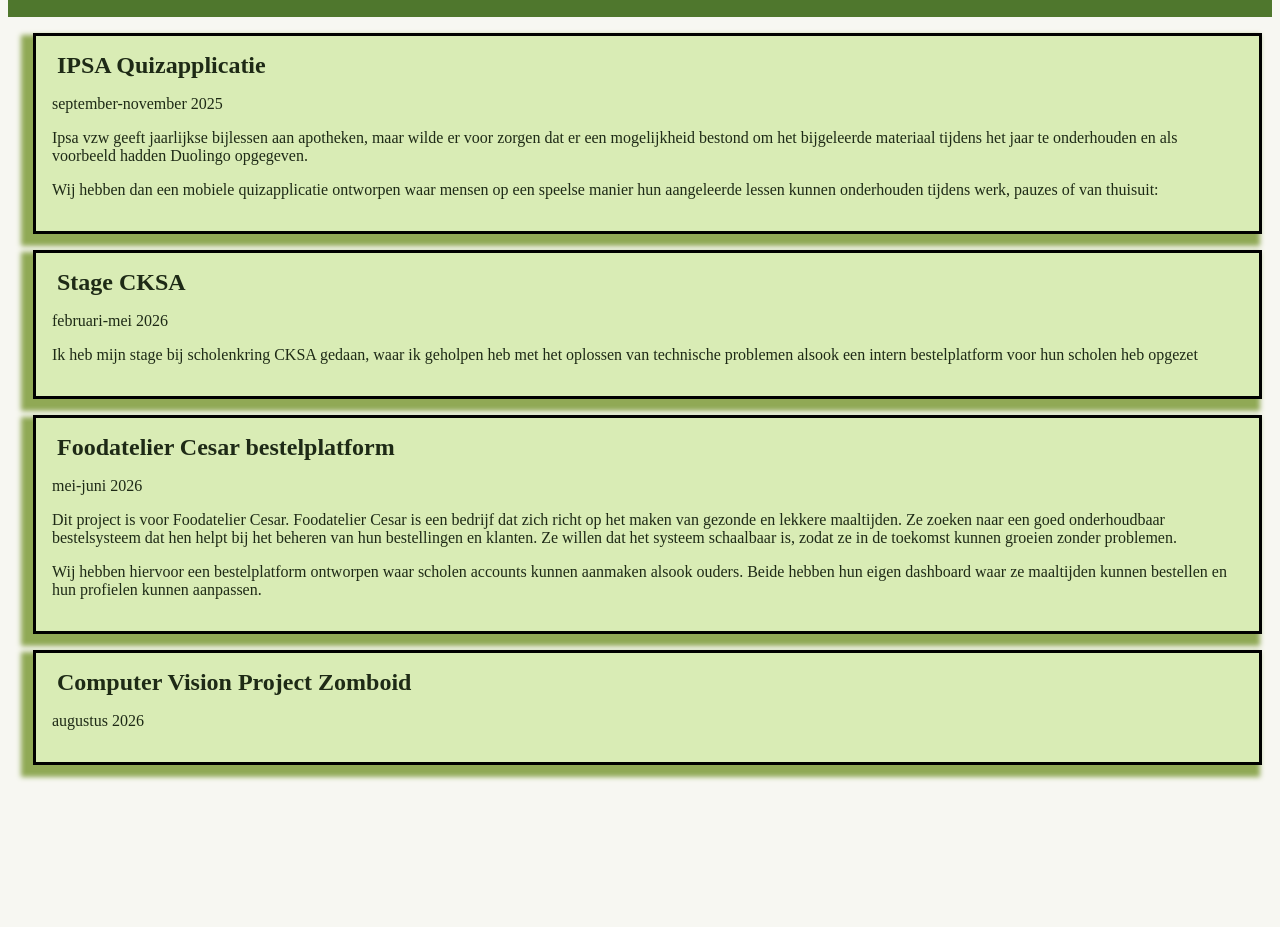
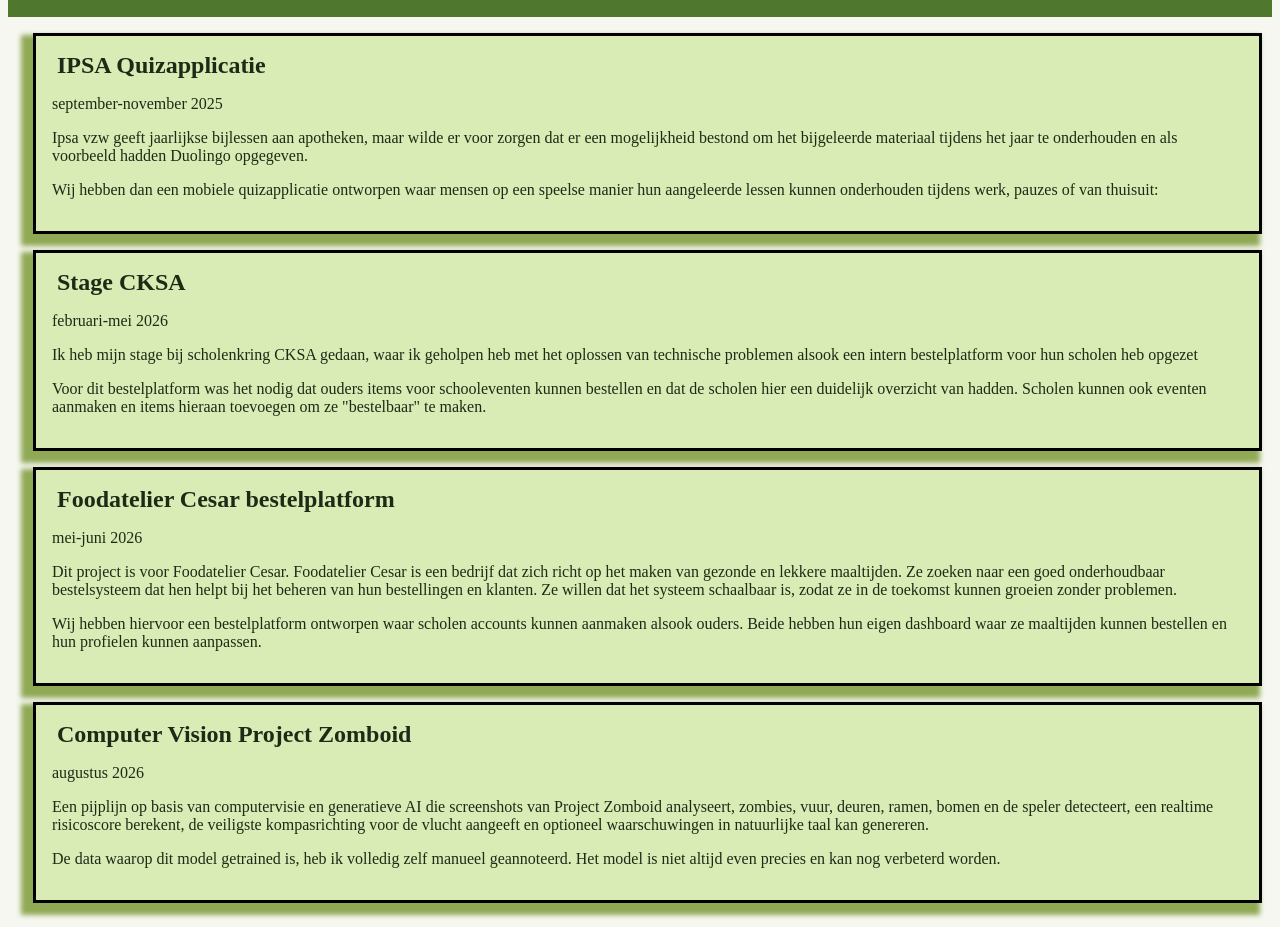
Before and after one commit to Zjepp/projects, a plain HTML site: page index.html in a window 1280 px wide. Shown: the part 103-1030 px from the top of the page. Before the commit the page ends 892 px from the top, so only its background shows below. Drawn offline with Linux system fonts and the light colour scheme.

Commit message:
adjusted descriptions

```diff
--- a/index.html
+++ b/index.html
@@ -33,6 +33,12 @@
           met het oplossen van technische problemen alsook een intern
           bestelplatform voor hun scholen heb opgezet
         </p>
+        <p>
+          Voor dit bestelplatform was het nodig dat ouders items voor
+          schooleventen kunnen bestellen en dat de scholen hier een duidelijk
+          overzicht van hadden. Scholen kunnen ook eventen aanmaken en items
+          hieraan toevoegen om ze "bestelbaar" te maken.
+        </p>
         <div class="techstack"></div>
       </section>
       <section>
@@ -56,7 +62,18 @@
       <section>
         <h2>Computer Vision Project Zomboid</h2>
         <p class="date">augustus 2026</p>
-        <p></p>
+        <p>
+          Een pijplijn op basis van computervisie en generatieve AI die
+          screenshots van Project Zomboid analyseert, zombies, vuur, deuren,
+          ramen, bomen en de speler detecteert, een realtime risicoscore
+          berekent, de veiligste kompasrichting voor de vlucht aangeeft en
+          optioneel waarschuwingen in natuurlijke taal kan genereren.
+        </p>
+        <p>
+          De data waarop dit model getrained is, heb ik volledig zelf manueel
+          geannoteerd. Het model is niet altijd even precies en kan nog
+          verbeterd worden.
+        </p>
         <div class="techstack"></div>
       </section>
     </main>
```
